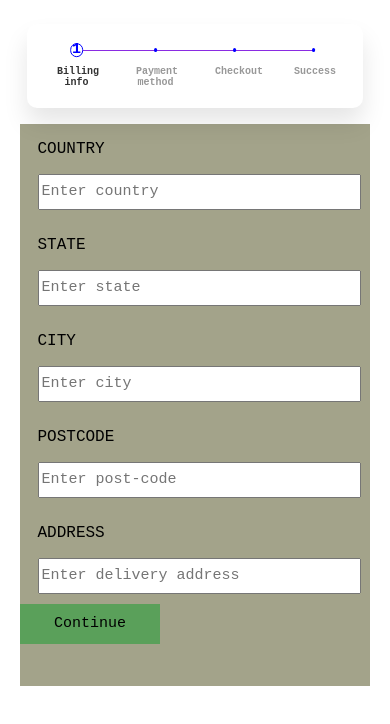
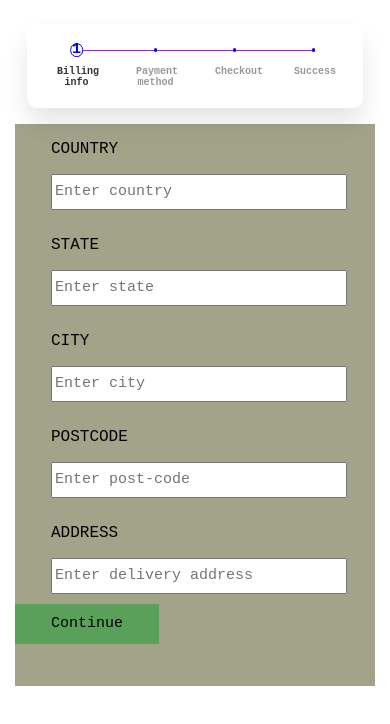
Before and after one commit to TORYILA/checkout, a plain HTML site: page index.html in a window 390 px wide. Drawn offline with Linux system fonts and the light colour scheme; a web font is replaced by a local one.

Commit message:
Update that.css

```diff
--- a/that.css
+++ b/that.css
@@ -103,7 +103,7 @@
 
 .inputsdiv, .inputsdiv2,.inputsdiv1,.cartsummary {
             position: relative;
-            width: 50%;
+            width: 550px;
             max-width: 800px;
             margin: 0 auto;
             padding-bottom: 5vh;
@@ -131,7 +131,7 @@ input{
 }
 
 .inputsdiv div,.inputsdiv1 div,.inputsdiv2 div{
-    width: 90%;
+    width: 80%;
     margin: 0 auto;
 }
 button{
@@ -205,5 +205,9 @@ button{
         margin-top: 10px;
     }
     .inputsdiv, .inputsdiv2,.inputsdiv1,.cartsummary{
-        width:350px;
+        width:360px;
 }
+   .inputsdiv div,.inputsdiv1 div,.inputsdiv2 div{
+       width:80%;
+   }
+}
```
